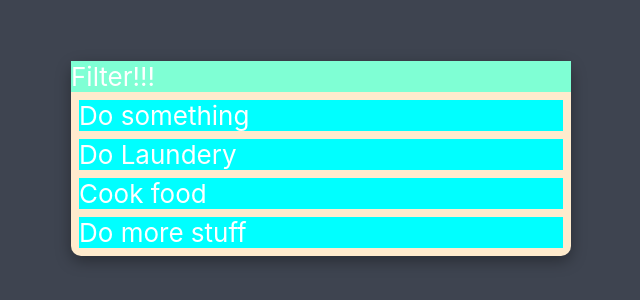
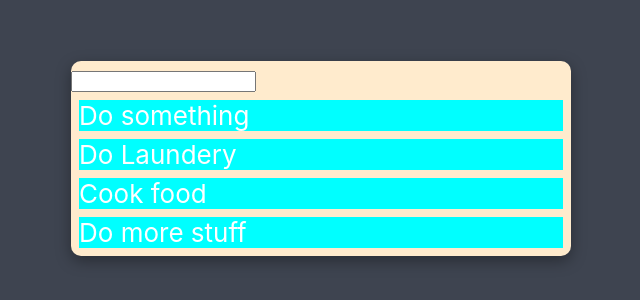
Before and after one commit to imrineeman/tasks-app-crud, a React (Create React App) app in the folder frontend/: page / in a window 1280 px wide. Shown: the part 242-542 px from the top of the page, without its empty margins (319-959 px from the left). Built offline with nearby package versions, Linux system fonts and the light colour scheme.

Commit message:
working search bar

```diff
--- a/frontend/src/App.css
+++ b/frontend/src/App.css
@@ -29,4 +29,6 @@
 
 .Filter {
   background-color: aquamarine;
+  margin:1vh;
+  padding:1vh;
 }
--- a/frontend/src/components/ContainerCard.jsx
+++ b/frontend/src/components/ContainerCard.jsx
@@ -1,22 +1,31 @@
-import React from 'react';
+import React, { useState } from 'react';
 // Components
 import TaskCard from './TaskCard';
 import Filter from './Filter';
 // Mock data
 import mockData from '../utils/mockdb';
 
-const ContainerCard = () => (
+const ContainerCard = () => {
+  const [data, setData] = useState(mockData);
+  const [search, setSearch] = useState('');
+  const tasks = search
+    ? data.filter((task) => (task.name.toLowerCase().includes(search.toLowerCase()))) : data;
+
+  return (
     <div className="ContainerCard">
-    <Filter />
+      <input
+        onChange={(({ target }) => setSearch(target.value))}
+      />
       <div>
-      {mockData.map((data) => (
+        {tasks.map((task) => (
           <TaskCard
-          name={data.name}
-          description={data.description}
+            name={task.name}
+            description={task.description}
           />
         ))}
       </div>
     </div>
   );
+};
 
 export default ContainerCard;
--- a/frontend/src/components/Filter.jsx
+++ b/frontend/src/components/Filter.jsx
@@ -2,7 +2,7 @@ import React from 'react';
 
 const Filter = () => (
   <div className="Filter">
-    Filter!!!
+    <input />
   </div>
 );
 
```
Lines whose indentation alone changed are shown as unchanged.
